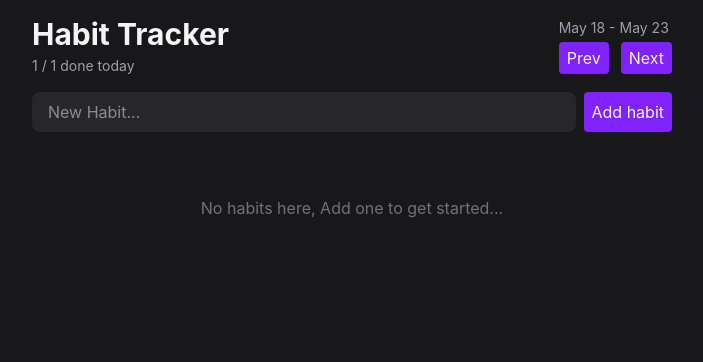
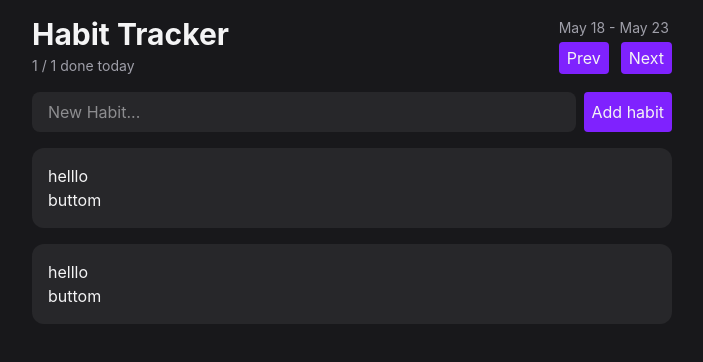
Before and after one commit to Devanshukoli/habitkit, a React (Vite) app: page / in a window 1280 px wide. Shown: the top 362 px of the page, without its empty margins (288-991 px from the left). Built offline with nearby package versions, Linux system fonts and the light colour scheme.

Commit message:
add new habitItem component

```diff
--- /dev/null
+++ b/src/components/HabitItem.tsx
@@ -0,0 +1,17 @@
+type HabitItemProps = {
+  id: string;
+  name: string;
+};
+
+const HabitItem = ({ habit }: HabitItemProps) => {
+  return (
+    <>
+      <div className="rounded-xl bg-zinc-800 p-4 flex-col gap-3">
+        <div className="flex items-center justify-between">helllo</div>
+        <div>buttom</div>
+      </div>
+    </>
+  );
+};
+
+export default HabitItem;
--- a/src/components/HabitList.tsx
+++ b/src/components/HabitList.tsx
@@ -1,5 +1,10 @@
+import HabitItem from "../components/HabitItem";
+
 const HabitList = () => {
-  const habits = [];
+  const habits = [
+    { id: 1, name: "dev" },
+    { id: 2, name: "kp" },
+  ];
 
   if (habits.length === 0) {
     return (
@@ -14,7 +19,7 @@ const HabitList = () => {
   return (
     <>
       {habits.map((habit) => (
-        <p>{habit}</p>
+        <HabitItem key={habit.id} habit={habit} />
       ))}
     </>
   );
```
